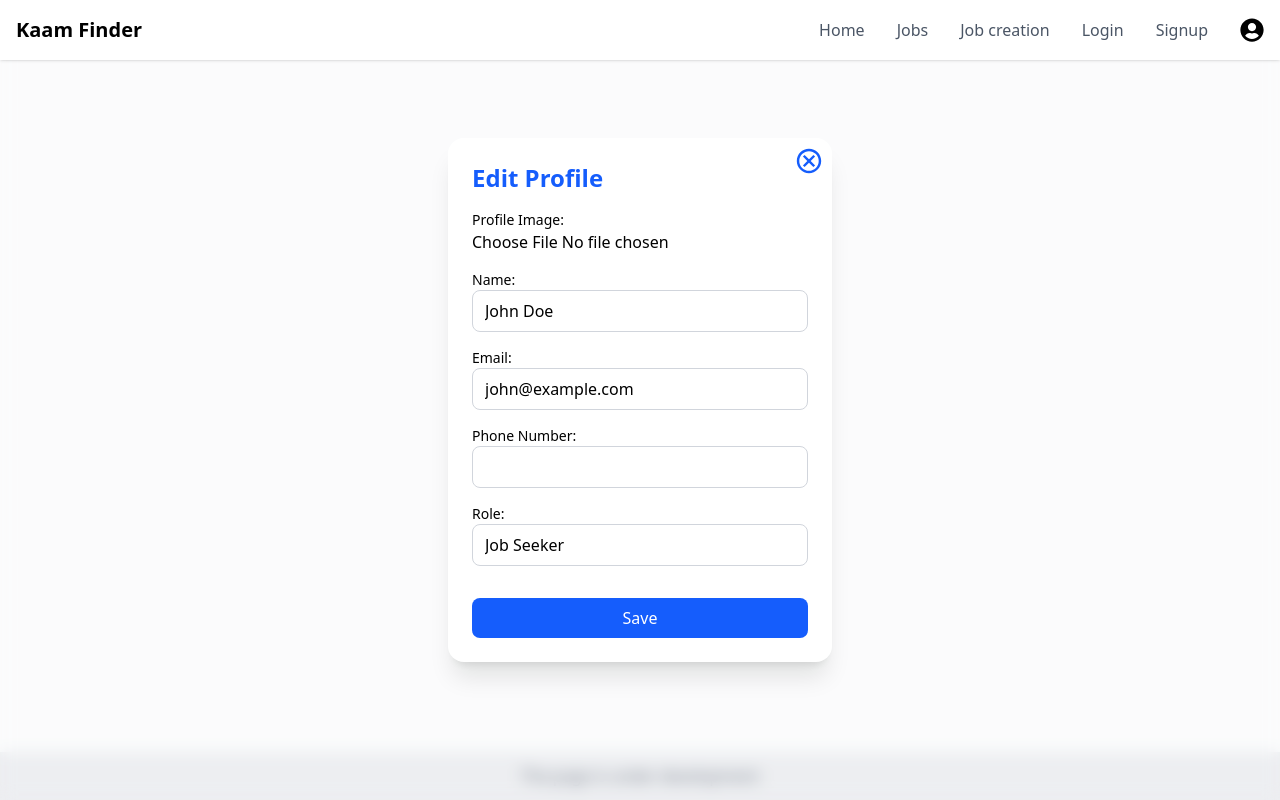
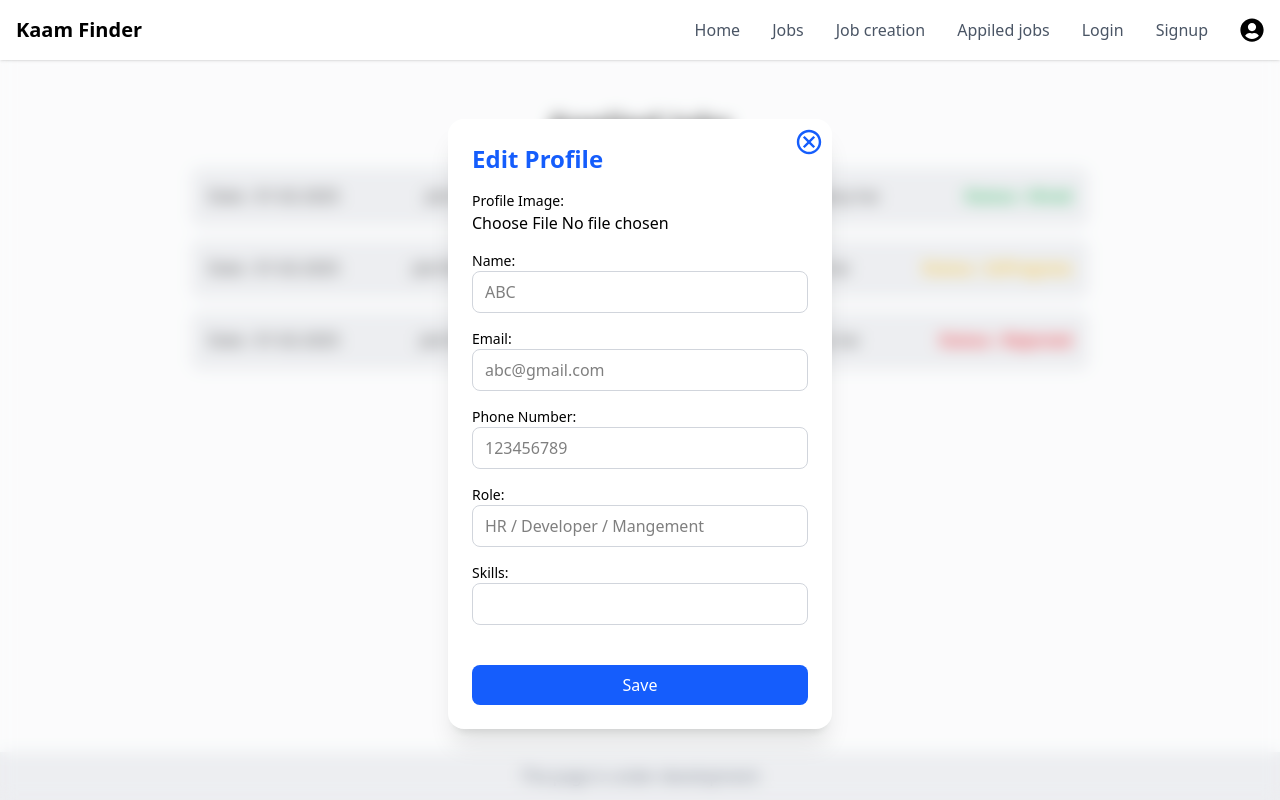
Before and after one commit to AdnanAhmed04/Job-portal-using-MERN-stack, a React (Vite) app: page /Appiledjob in a window 1280 px wide. Both pictures are taken after a click on the element 1252 px from the left and 30 px from the top of the page. Built offline with nearby package versions, Linux system fonts and the light colour scheme.

Commit message:
fixing profile issues

```diff
--- a/src/App.jsx
+++ b/src/App.jsx
@@ -11,13 +11,14 @@ import Footer from './components/Footer';
 import Login from './pages/Login';
 import Signup from './pages/Signup';
 import Jobcreation from './pages/Jobcreation';
+import Appiledjob from './pages/Appiledjob';
 
 export default function App() {
   const [showModal, setShowModal] = useState(false);
   const [user, setUser] = useState({
-    name: 'John Doe',
-    email: 'john@example.com',
-    role: 'Job Seeker',
+    name: '',
+    email: '',
+    role: '',
     phone: '',
     image: '',
   });
@@ -44,6 +45,8 @@ export default function App() {
             <Route path="/" element={<Home />} />
             <Route path="/jobs" element={<Jobs />} />
             <Route path="/job/:id" element={<JobDetail />} />
+            <Route path="/Appiledjob" element={<Appiledjob />} />
+
             <Route path="/Jobcreation" element={<Jobcreation />} />
 
           </Routes>
--- a/src/components/Modal.jsx
+++ b/src/components/Modal.jsx
@@ -1,14 +1,17 @@
 import React, { useState } from 'react';
-
 import { IoMdCloseCircleOutline } from "react-icons/io";
 
+// List of skill suggestions
+const skillSuggestions = ["Nextjs14", "Typescript", "Prisma", "GraphQL", "React", "Tailwind", "Node.js", "MongoDB"];
 
 export default function Modal({ onClose, onSave, initialData }) {
-  const [name, setName] = useState(initialData?.name || 'John Doe');
-  const [email, setEmail] = useState(initialData?.email || 'john@example.com');
-  const [role, setRole] = useState(initialData?.role || 'Job Seeker');
+  const [name, setName] = useState(initialData?.name || '');
+  const [email, setEmail] = useState(initialData?.email || '');
+  const [role, setRole] = useState(initialData?.role || '');
   const [phone, setPhone] = useState(initialData?.phone || '');
   const [image, setImage] = useState(initialData?.image || '');
+  const [skills, setSkills] = useState(initialData?.skills || []);
+  const [skillInput, setSkillInput] = useState('');
 
   const handleImageChange = (e) => {
     const file = e.target.files[0];
@@ -21,20 +24,49 @@ export default function Modal({ onClose, onSave, initialData }) {
     }
   };
 
+  const handleSkillInput = (e) => {
+    setSkillInput(e.target.value);
+  };
+
+  const handleSkillKeyDown = (e) => {
+    if (e.key === 'Enter' && skillInput.trim()) {
+      e.preventDefault();
+      if (!skills.includes(skillInput.trim())) {
+        setSkills([...skills, skillInput.trim()]);
+      }
+      setSkillInput('');
+    }
+  };
+
+  const handleSkillClick = (skill) => {
+    if (!skills.includes(skill)) {
+      setSkills([...skills, skill]);
+    }
+    setSkillInput('');
+  };
+
+  const handleRemoveSkill = (removedSkill) => {
+    setSkills(skills.filter(skill => skill !== removedSkill));
+  };
+
   const handleSave = () => {
-    onSave({ name, email, role, phone, image });
+    onSave({ name, email, role, phone, image, skills });
     onClose();
   };
 
+  const filteredSuggestions = skillSuggestions.filter(skill =>
+    skill.toLowerCase().includes(skillInput.toLowerCase()) &&
+    !skills.includes(skill)
+  );
+
   return (
-    <div className="fixed inset-0 flex items-center justify-center z-50 backdrop-blur-sm bg-white/30" >
-      <div className="bg-white p-6 rounded-2xl shadow-xl w-96 relative" data-aos="fade-up" data-aos-delay="0">
+    <div className="fixed inset-0 mt-12  flex items-center justify-center z-50 backdrop-blur-sm bg-white/30">
+      <div className="bg-white p-6 rounded-2xl shadow-xl w-96 relative" data-aos="fade-up">
         <button
           className="absolute top-2 right-2 text-blue-600 hover:text-red-500 text-3xl cursor-pointer font-bold"
           onClick={onClose}
         >
-         <IoMdCloseCircleOutline />
-
+          <IoMdCloseCircleOutline />
         </button>
 
         <h2 className="text-2xl font-bold mb-4 text-blue-600">Edit Profile</h2>
@@ -53,6 +85,7 @@ export default function Modal({ onClose, onSave, initialData }) {
               value={name}
               onChange={(e) => setName(e.target.value)}
               type="text"
+              placeholder='ABC'
             />
           </div>
 
@@ -63,6 +96,7 @@ export default function Modal({ onClose, onSave, initialData }) {
               value={email}
               onChange={(e) => setEmail(e.target.value)}
               type="email"
+              placeholder='abc@gmail.com'
             />
           </div>
 
@@ -73,6 +107,8 @@ export default function Modal({ onClose, onSave, initialData }) {
               value={phone}
               onChange={(e) => setPhone(e.target.value)}
               type="tel"
+              placeholder='123456789'
+
             />
           </div>
 
@@ -83,7 +119,49 @@ export default function Modal({ onClose, onSave, initialData }) {
               value={role}
               onChange={(e) => setRole(e.target.value)}
               type="text"
+                            placeholder='HR / Developer / Mangement'
+
             />
+          </div>
+
+          <div>
+            <label className="block text-sm font-medium">Skills:</label>
+            <input
+              type="text"
+              className="w-full px-3 py-2 border border-gray-300 rounded-lg"
+              value={skillInput}
+              onChange={handleSkillInput}
+              onKeyDown={handleSkillKeyDown}
+            />
+            {skillInput && filteredSuggestions.length > 0 && (
+              <ul className="mt-1 border rounded-lg bg-white shadow-md max-h-40 overflow-auto">
+                {filteredSuggestions.map((skill, index) => (
+                  <li
+                    key={index}
+                    onClick={() => handleSkillClick(skill)}
+                    className="px-4 py-2 hover:bg-gray-100 cursor-pointer"
+
+                  >
+                    {skill}
+
+                  </li>
+                ))}
+              </ul>
+            )}
+
+            <div className="flex flex-wrap gap-2 mt-2">
+              {skills.map((skill, index) => (
+                <span
+                  key={index}
+                  className="px-3 py-1 bg-black text-white rounded-full text-sm flex items-center gap-1"
+                >
+                  {skill}
+                  <button onClick={() => handleRemoveSkill(skill)} className="text-red-400 hover:text-red-600">
+                    &times;
+                  </button>
+                </span>
+              ))}
+            </div>
           </div>
 
           <button
--- a/src/components/Navbar.jsx
+++ b/src/components/Navbar.jsx
@@ -16,6 +16,9 @@ const Navbar = ({ openProfile, user }) => {
           </Link>
           <Link to="/Jobcreation" className="text-gray-600 hover:text-blue-600">
             Job creation
+          </Link>
+          <Link to="/Appiledjob" className="text-gray-600 hover:text-blue-600">
+            Appiled jobs
           </Link>
           <Link to="/Login" className="text-gray-600 hover:text-blue-600">
             Login
--- /dev/null
+++ b/src/pages/Appiledjob.jsx
@@ -0,0 +1,34 @@
+import React from 'react';
+
+const Appiledjob = () => {
+  return (
+    <div className="flex flex-col items-center px-4 py-6">
+      <h1 className="text-3xl font-bold mb-6 text-center">Applied Jobs</h1>
+
+      {[
+        { role: "Front-end", date: "01-02-2025", company: "meri company hai", status: "Hired" },
+        { role: "Back-end", date: "01-02-2025", company: "meri company hai", status: "InProgress" },
+        { role: "Fullstack", date: "01-02-2025", company: "meri company hai", status: "Rejected" },
+      ].map((job, index) => {
+
+        let statusColor = 'text-yellow-500';
+        if (job.status === 'Hired') statusColor = 'text-green-600';
+        else if (job.status === 'Rejected') statusColor = 'text-red-600';
+
+        return (
+          <div
+            key={index}
+            className="flex flex-col md:flex-row md:justify-between bg-gray-200 w-full max-w-4xl p-4 rounded-lg mb-4 shadow-sm"
+          >
+            <p>Date : {job.date}</p>
+            <p>Job Role : {job.role}</p>
+            <p>Company : {job.company}</p>
+            <p className={`font-semibold ${statusColor}`}>Status : {job.status}</p>
+          </div>
+        );
+      })}
+    </div>
+  );
+};
+
+export default Appiledjob;
```
